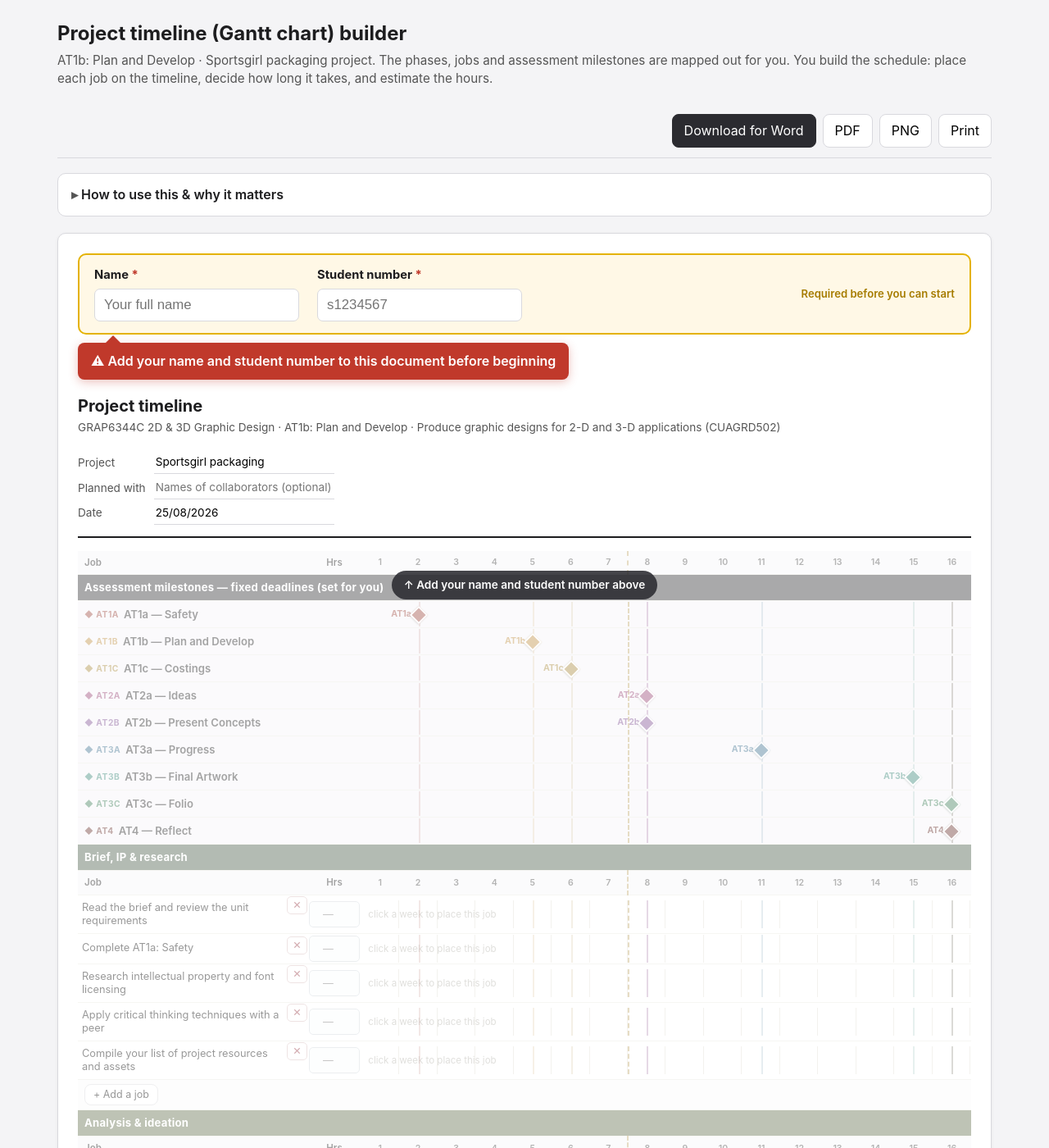
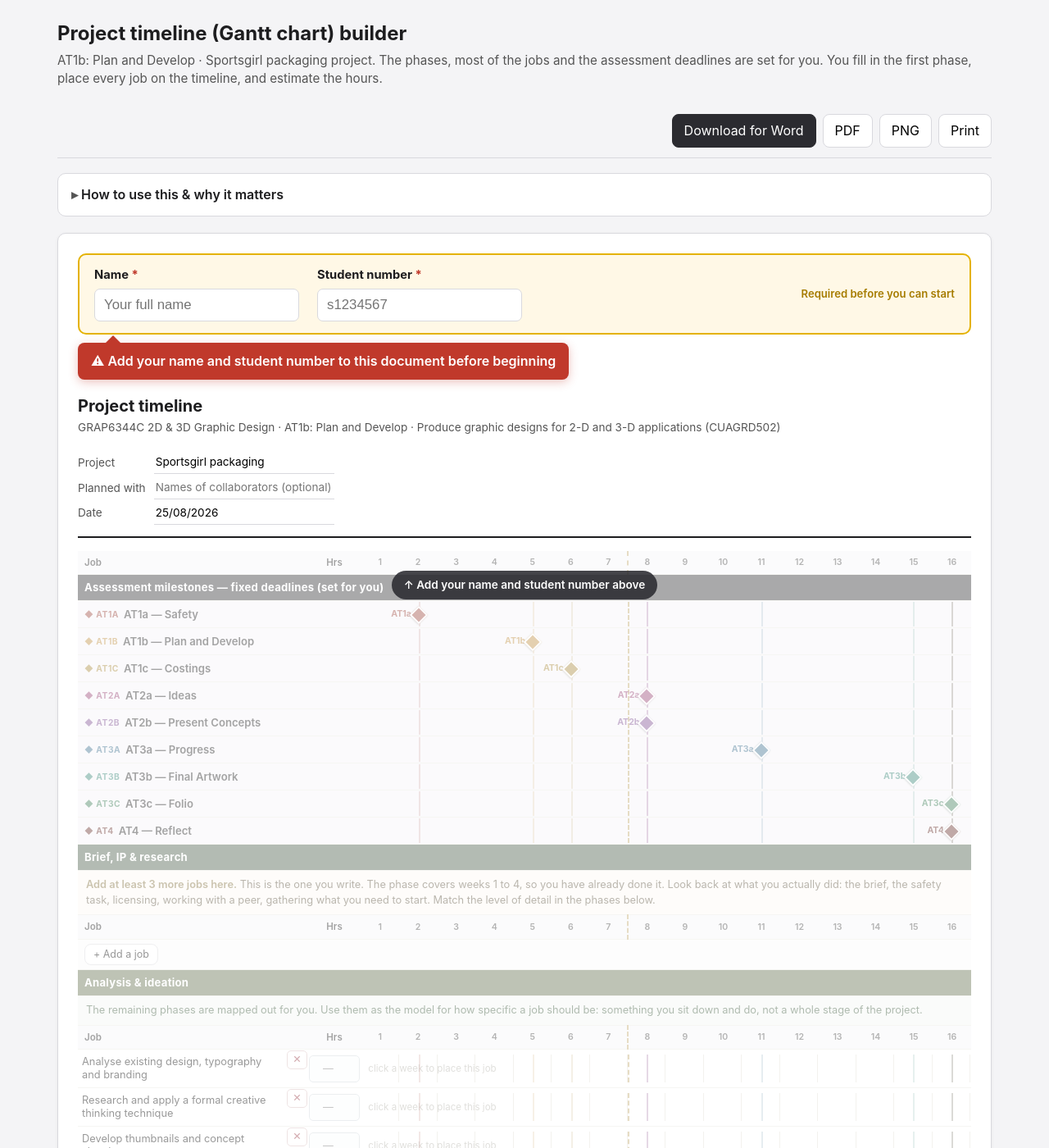
Before and after one commit to Leigh-code/Canvas, a Jekyll site: the page docs/gantt-grap6344c-sportsgirl.html, which Jekyll copies as it is, in a window 1280 px wide and 1400 px high. Shown: the whole window at 82% size. Built offline with Jekyll 4.4.1, drawn with Linux system fonts in a browser that asks for light colours; some of the changed text lies outside the part shown.

Commit message:
Revise project instructions for Sportsgirl packaging
Updated text for clarity and specificity in project instructions.

```diff
--- a/docs/gantt-grap6344c-sportsgirl.html
+++ b/docs/gantt-grap6344c-sportsgirl.html
@@ -103,6 +103,9 @@
   .mstrack .mslabel{position:absolute;top:7px;transform:translateX(calc(-100% - 9px));font-size:.66rem;font-weight:700;white-space:nowrap;pointer-events:none}
   .gate{position:absolute;top:0;bottom:0;width:2px;opacity:.3;pointer-events:none;z-index:1}
   td.phasehd{color:#fff;font-weight:700;padding:6px 8px;font-size:.82rem;letter-spacing:.02em}
+  .phasehint td{padding:8px 10px;background:#fffaf0;border-bottom:1px solid var(--line);font-size:.8rem;color:#5a4a2a}
+  .phasehint .ph-ask{font-weight:600;color:#8a6d1f}
+  .worked td{padding:8px 10px;background:#f1f8f1;border-bottom:1px solid var(--line);font-size:.8rem;color:#2f5a2f}
   .addtask td{padding:5px 8px;background:#fbfbfc}
   .addtask button{padding:3px 10px;font-size:.78rem}
   .del-btn{border:1px solid #e2b8b8;background:#fff;color:#b23;border-radius:5px;padding:1px 6px;font-size:.78rem;cursor:pointer}
@@ -126,7 +129,7 @@
 <body>
 <div class="wrap">
   <h1>Project timeline (Gantt chart) builder</h1>
-  <p class="sub">AT1b: Plan and Develop · Sportsgirl packaging project. The phases, jobs and assessment milestones are mapped out for you. You build the schedule: place each job on the timeline, decide how long it takes, and estimate the hours.</p>
+  <p class="sub">AT1b: Plan and Develop · Sportsgirl packaging project. The phases, most of the jobs and the assessment deadlines are set for you. You fill in the first phase, place every job on the timeline, and estimate the hours.</p>
 
   <div class="bar-tools no-export">
     <div class="spacer"></div>
@@ -139,15 +142,18 @@
   <details class="guide no-export">
     <summary>How to use this &amp; why it matters</summary>
     <div class="guide-body">
-      <p>A production schedule is how a designer works out whether a job fits the time available before committing to it. The phases, the jobs and the assessment deadlines are set for you. Turning them into a real plan is your job.</p>
+      <p>A production schedule is how a designer works out whether a job fits the time available before committing to it. Most of the jobs and all of the assessment deadlines are set for you. The first phase is yours to fill in, and the whole timeline is yours to build.</p>
       <h3>What to do</h3>
       <ol>
         <li>Fill in your name, student number and anyone you planned with.</li>
+        <li><strong>Look at the phases below 'Brief, IP &amp; research'. They are mapped out for you.</strong> Read a few jobs to see how specific one should be.</li>
+        <li><strong>Then write the jobs for 'Brief, IP &amp; research' yourself</strong> with the <em>+ Add a job</em> button, at least three. That phase covers weeks 1 to 4, so you have already done it. Write down what you actually did.</li>
         <li>For each job, click a week on the timeline to place its bar, then drag the bar to move it or drag its ends to make it longer or shorter. Double-click a bar to clear it and start again. The length of the bar is how long you think the job will run.</li>
         <li>Add an hours estimate for each job. Your total feeds straight into your AT1c costings.</li>
         <li>The coloured ◆ diamonds along the top are the assessment deadlines. They're fixed, so use them to check your workload lands before each one.</li>
-        <li>Reword, add or delete jobs (✕) so the plan matches your project. <strong>Add at least two jobs of your own</strong>, then export to Word for your AT1b worksheet.</li>
+        <li>When the plan check at the bottom is clear, export to Word for your AT1b worksheet.</li>
       </ol>
+      <p>Your 3c answer describes what happens in each phase. This is where you turn that description into actual jobs.</p>
       <p>You can plan this with others, so list who in the "Planned with" field. There's no single right answer: what's assessed is that you understand the sequence, place the work sensibly and estimate effort realistically.</p>
     </div>
   </details>
@@ -197,40 +203,38 @@
 // 16-week syllabus. Bars (start/dur) and hours are left BLANK — the student
 // places the bars and estimates the hours.
 var BRIEF_PLAN = [
-  {name:"Brief, IP & research", color:"#3d5a3d", tasks:[
-    "Read the brief and review the unit requirements",
-    "Complete AT1a: Safety",
-    "Research intellectual property and font licensing",
-    "Apply critical thinking techniques with a peer",
-    "Compile your list of project resources and assets"
-  ]},
-  {name:"Analysis & ideation", color:"#5a6e3a", tasks:[
+  {name:"Brief, IP & research", color:"#3d5a3d", min:3,
+   hint:"This is the one you write. The phase covers weeks 1 to 4, so you have already done it. Look back at what you actually did: the brief, the safety task, licensing, working with a peer, gathering what you need to start. Match the level of detail in the phases below.",
+   tasks:[]},
+  {name:"Analysis & ideation", color:"#5a6e3a", min:0, worked:true,
+   note:"The remaining phases are mapped out for you. Use them as the model for how specific a job should be: something you sit down and do, not a whole stage of the project.",
+   tasks:[
     "Analyse existing design, typography and branding",
     "Research and apply a formal creative thinking technique",
     "Develop thumbnails and concept sketches"
   ]},
-  {name:"Plan & develop (AT1b)", color:"#6a9e6a", tasks:[
+  {name:"Plan & develop (AT1b)", color:"#6a9e6a", min:0, tasks:[
     "Investigate how to document your design process (folio)",
     "Complete your production schedule (this timeline)",
     "Summarise the key requirements of the brief with peers",
     "Break the brief down into design deliverables",
     "Calculate your job quote and hourly rate (AT1c)"
   ]},
-  {name:"Concepts & presentation", color:"#b87d5a", tasks:[
+  {name:"Concepts & presentation", color:"#b87d5a", min:0, tasks:[
     "Produce your first design concept",
     "Produce your second design concept",
     "Build your AT2a Ideas / concept document",
     "Select and refine your final concept",
     "Present your concepts and record feedback (AT2b)"
   ]},
-  {name:"Production", color:"#8a5a8a", tasks:[
+  {name:"Production", color:"#8a5a8a", min:0, tasks:[
     "Set up branding and mandatory elements (barcode, ingredients)",
     "Develop your primary packaging artwork",
     "Preflight your most complete design (AT3a)",
     "Refine your designs after the progress review",
     "Add all key components: brand, product info, bleed, print-safe area"
   ]},
-  {name:"Finalise & submit", color:"#3a7a7a", tasks:[
+  {name:"Finalise & submit", color:"#3a7a7a", min:0, tasks:[
     "Build your digital 3D mock-up",
     "Create a range of 3D renders for your folio",
     "Finalise 2D artwork as PDF/X files (AT3b)",
@@ -258,7 +262,7 @@ var uid = 1;
 
 function buildPhases(){
   return BRIEF_PLAN.map(function(p){
-    return {name:p.name,color:p.color,
+    return {name:p.name,color:p.color,worked:!!p.worked,note:p.note||"",hint:p.hint||"",min:p.min||0,
       tasks:p.tasks.map(function(name){
         return {id:uid++,name:name,start:null,dur:null,hours:""};
       })};
@@ -270,6 +274,17 @@ function buildMilestones(){
 function loadPlan(){ state.phases=buildPhases(); state.milestones=buildMilestones(); render(); }
 
 /* ---------- helpers ---------- */
+function countNamed(ph){ var n=0; ph.tasks.forEach(function(t){ if((t.name||"").trim()) n++; }); return n; }
+function hintHTML(ph){
+  var got=countNamed(ph), need=Math.max(0,ph.min-got);
+  var ask = need>0 ? ("Add at least "+need+" more job"+(need===1?"":"s")+" here.")
+                   : ("Done: "+got+" job"+(got===1?"":"s")+" in this phase.");
+  return "<span class='ph-ask'>"+ask+"</span> "+esc(ph.hint);
+}
+function refreshHint(pi){
+  var el=document.getElementById('hint-'+pi);
+  if(el) el.innerHTML=hintHTML(state.phases[pi]);
+}
 function clamp(v,lo,hi){ return Math.max(lo,Math.min(hi,v)); }
 function round(n){ return Math.round(n*10)/10; }
 function esc(s){ return String(s==null?"":s).replace(/&/g,"&amp;").replace(/"/g,"&quot;").replace(/</g,"&lt;"); }
@@ -356,6 +371,11 @@ function render(){
 
   state.phases.forEach(function(ph,pi){
     html+="<tr><td class='phasehd' colspan='"+(2+W)+"' style='background:"+ph.color+"'>"+esc(ph.name.replace(/\n/g," "))+"</td></tr>";
+    if(ph.worked && ph.note){
+      html+="<tr class='worked'><td colspan='"+(2+W)+"'>"+esc(ph.note)+"</td></tr>";
+    } else if(ph.hint){
+      html+="<tr class='phasehint'><td colspan='"+(2+W)+"' id='hint-"+pi+"'>"+hintHTML(ph)+"</td></tr>";
+    }
     html+="<tr class='colhead'><th class='h-task'>Job</th><th>Hrs</th>"+wkHeads(false)+"</tr>";
     ph.tasks.forEach(function(tk,ti){
       html+="<tr>";
@@ -410,10 +430,16 @@ function updateFeedback(){
 
   document.getElementById('total').innerHTML="Estimated total: <strong>"+round(grand)+" h</strong> across "+entered+" of "+totalTasks+" jobs &nbsp;·&nbsp; this total feeds your AT1c costings";
 
+  var shortPhases=[];
+  state.phases.forEach(function(ph){
+    if(ph.min>0 && countNamed(ph)<ph.min) shortPhases.push(ph.name+" (needs "+(ph.min-countNamed(ph))+" more)");
+  });
+
   var fb="<h4>Plan check</h4>";
-  if(unscheduled===0 && missingHrs===0 && totalTasks>0){
-    fb+="<p class='fb-line'>Every job is placed on the timeline and has an hours estimate. Check it lands sensibly against each deadline before you export.</p>";
+  if(shortPhases.length===0 && unscheduled===0 && missingHrs===0 && totalTasks>0){
+    fb+="<p class='fb-line'>Every phase has its jobs, and every job is placed on the timeline with an hours estimate. Check it lands sensibly against each deadline before you export.</p>";
   } else {
+    if(shortPhases.length>0) fb+="<p class='fb-line'>Jobs still needed in: "+esc(shortPhases.join("; "))+".</p>";
     if(unscheduled>0) fb+="<p class='fb-line'>"+unscheduled+" job"+(unscheduled===1?"":"s")+" not yet placed on the timeline.</p>";
     if(missingHrs>0) fb+="<p class='fb-line'>"+missingHrs+" job"+(missingHrs===1?"":"s")+" still need"+(missingHrs===1?"s":"")+" an hours estimate.</p>";
     if(unscheduled===totalTasks && missingHrs===totalTasks) fb+="<p class='fb-hint'>Place each bar on the week it runs and add its hours to build your plan.</p>";
@@ -424,6 +450,9 @@ function updateFeedback(){
 /* ---------- completeness gate on download ---------- */
 function checkComplete(){
   var issues=[];
+  state.phases.forEach(function(ph){
+    if(ph.min>0 && countNamed(ph)<ph.min) issues.push({type:'phase',name:ph.name,need:ph.min-countNamed(ph)});
+  });
   state.phases.forEach(function(ph,pi){
     ph.tasks.forEach(function(tk,ti){
       var named=(tk.name||"").trim();
@@ -445,7 +474,8 @@ function download(kind){
 function showIncomplete(issues){
   var h="<h3>Your plan isn't finished</h3><p>Complete the following before you download:</p><ul class='miss'>";
   issues.forEach(function(it){
-    if(it.type==='hours') h+="<li>Hours estimate for <strong>"+esc(it.name||"an unnamed job")+"</strong></li>";
+    if(it.type==='phase') h+="<li>"+it.need+" more job"+(it.need===1?"":"s")+" in <strong>"+esc(it.name)+"</strong></li>";
+    else if(it.type==='hours') h+="<li>Hours estimate for <strong>"+esc(it.name||"an unnamed job")+"</strong></li>";
     else h+="<li>A timeline bar for <strong>"+esc(it.name||"an unnamed job")+"</strong></li>";
   });
   h+="</ul><div class='modal-actions'><button onclick='closeModal()'>Back to my plan</button></div>";
```
Also changed, not shown: other parts of docs/gantt-grap6344c-sportsgirl.html (+1 -1 lines).
